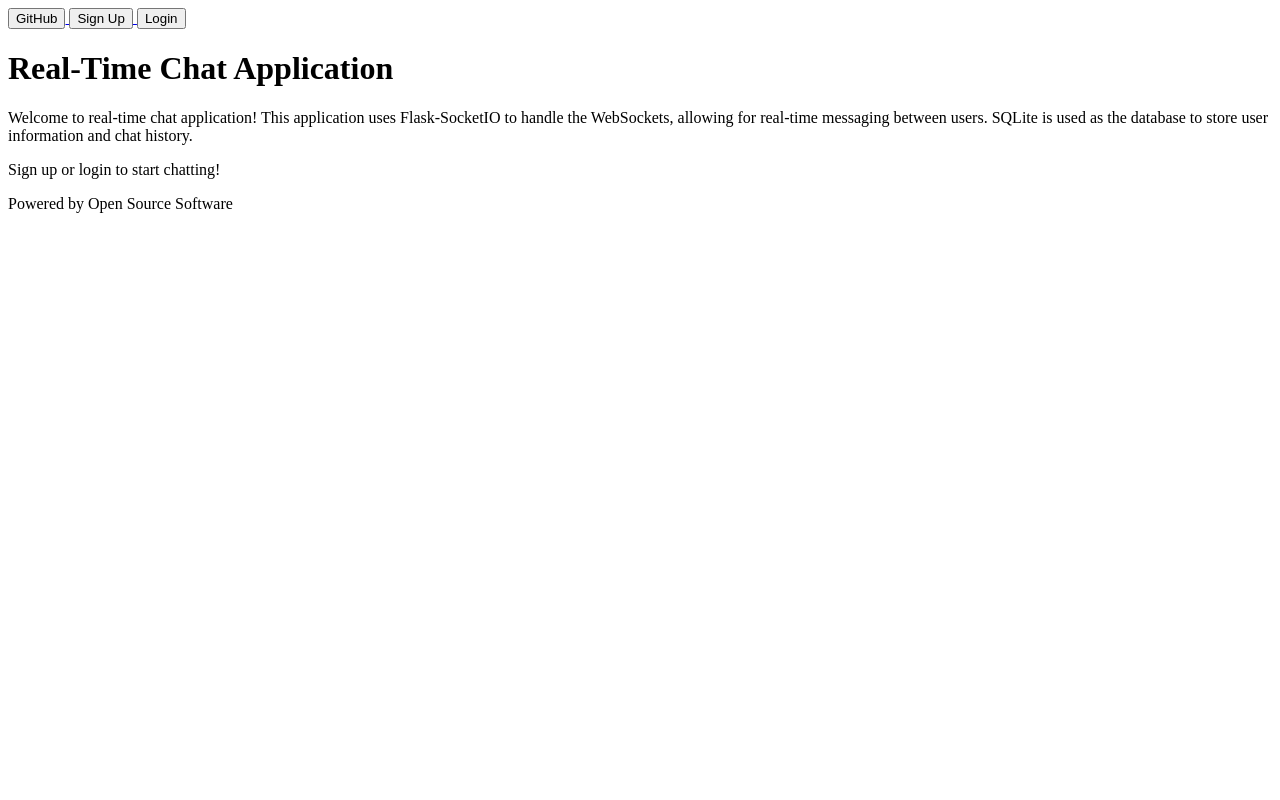
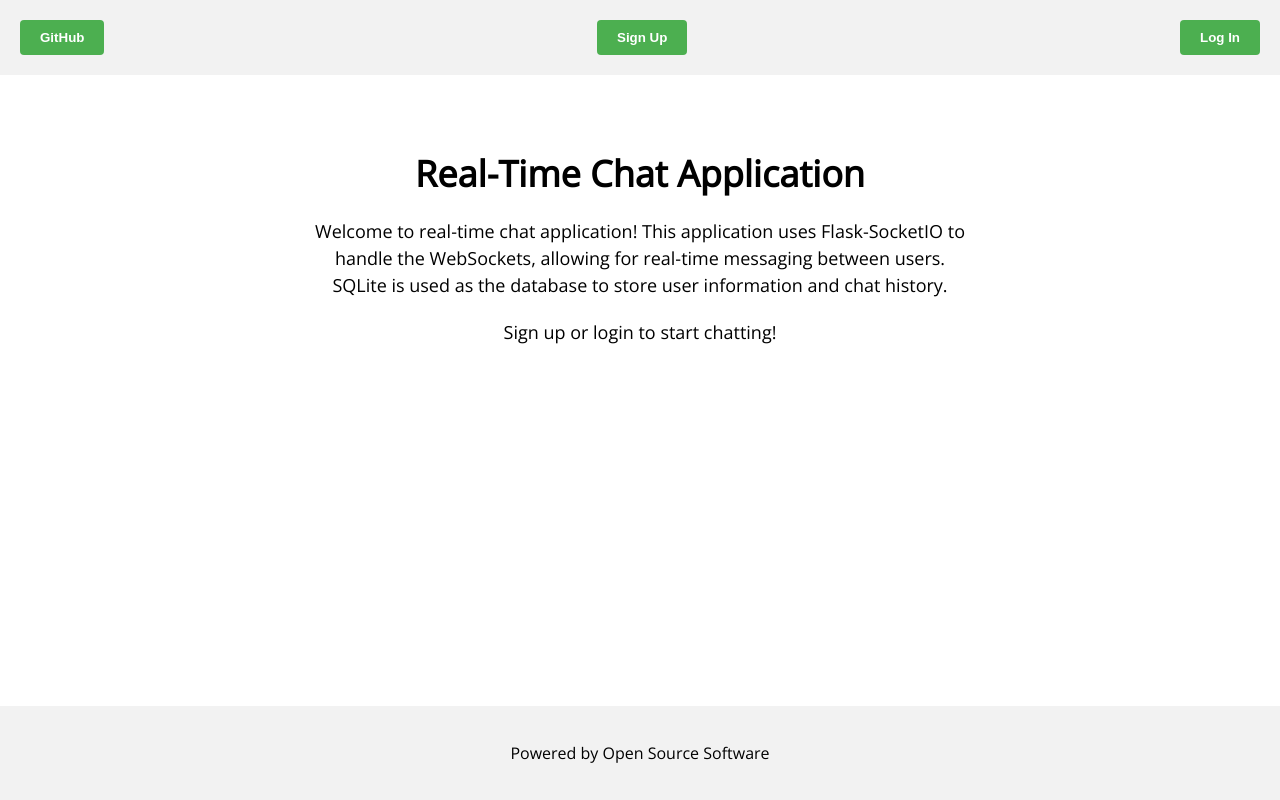
Before and after one commit to bimzhanovt/realtime-chat-app, a Flask app: page / in a window 1280 px wide. Run offline with Flask 2, Linux system fonts and the light colour scheme.

Commit message:
Stylize pages

```diff
--- a/realtime_chat/__init__.py
+++ b/realtime_chat/__init__.py
@@ -1,7 +1,7 @@
 import secrets
 from flask import Flask
 
-app = Flask(__name__)
+app = Flask(__name__, static_url_path='')
 app.config.from_mapping(
     SECRET_KEY=secrets.token_hex(16),
     SQLALCHEMY_DATABASE_URI='sqlite:///realtime_chat.db',
--- /dev/null
+++ b/realtime_chat/static/styles/style.css
@@ -0,0 +1,95 @@
+body {
+    font-family: "Open Sans", sans-serif;
+    height: 100%;
+    margin: 0;
+    display: flex;
+    flex-direction: column;
+}
+
+header {
+    display: flex;
+    justify-content: space-between;
+    align-items: center;
+    padding: 20px;
+    background-color: #f2f2f2;
+}
+
+header button,
+form input[type="submit"] {
+    padding: 10px 20px;
+    border: none;
+    border-radius: 4px;
+    background-color: #4caf50;
+    color: #ffffff;
+    font-weight: bold;
+    cursor: pointer;
+}
+
+.form-button {
+    padding: 0;
+    margin: 0;
+    box-shadow: none;
+}
+
+main {
+    text-align: center;
+    margin: 50px auto;
+    flex: 1;
+}
+
+main h1 {
+    font-size: 36px;
+    margin-bottom: 20px;
+}
+
+main p {
+    font-size: 18px;
+    line-height: 1.5;
+    margin-bottom: 20px;
+}
+
+footer {
+    background-color: #f2f2f2;
+    padding: 20px;
+    text-align: center;
+}
+
+form {
+    background-color: #f2f2f2;
+    padding: 20px;
+    border-radius: 4px;
+    box-shadow: 0px 0px 10px #1a1a1a1a;
+    max-width: 500px;
+    margin: 0 auto;
+}
+
+form label {
+    display: block;
+    font-size: 18px;
+    margin-bottom: 10px;
+}
+
+form input[type="text"],
+form input[type="password"] {
+    font-size: 18px;
+    padding: 10px;
+    border: none;
+    border-radius: 4px;
+    width: 100%;
+    margin-bottom: 20px;
+}
+
+form input[type="submit"]:hover {
+    background-color: #3e8e41;
+}
+
+.warning {
+    background-color: #ffeeba;
+    border-radius: 4px;
+    box-shadow: 0px 0px 10px #1a1a1a1a;
+    color: #856404;
+    font-size: 14px;
+    padding: 12px 20px;
+    max-width: 500px;
+    margin: 20px auto;
+}
--- a/realtime_chat/templates/base.html
+++ b/realtime_chat/templates/base.html
@@ -4,6 +4,8 @@
   <meta http-equiv="X-UA-Compatible" content="IE=edge">
   <meta name="viewport" content="width=device-width, initial-scale=1.0">
   <title>{% block title %}Real-Time Chat{% endblock %}</title>
+  <link href="https://fonts.googleapis.com/css?family=Open+Sans" rel="stylesheet">
+  <link href="{{ url_for('static', filename='styles/style.css') }}" rel="stylesheet" type="text/css">
 </head>
 <body>
   {% block content %}
--- a/realtime_chat/templates/flashed_messages.html
+++ b/realtime_chat/templates/flashed_messages.html
@@ -1,7 +1,7 @@
 {% with messages = get_flashed_messages() %}
   {% if messages %}
     {% for message in messages %}
-      <span>{{ message }}</span>
+      <div class="warning">{{ message }}</div>
     {% endfor %}
   {% endif %}
 {% endwith %}
--- a/realtime_chat/templates/header.html
+++ b/realtime_chat/templates/header.html
@@ -2,10 +2,28 @@
   <a href="https://github.com/bimzhanovt/realtime-chat-app" target="_blank">
     <button>GitHub</button>
   </a>
-  <a href="{{ url_for('signup')}}">
-    <button>Sign Up</button>
-  </a>
-  <a href="{{ url_for('login') }}">
-    <button>Login</button>
-  </a>
+
+  {% if current_user.is_authenticated %}
+    <p style="margin: 0;">You are logged in as <strong>{{ current_user.username }}</strong></p>
+    <form action="{{ url_for('logout') }}" method="POST" class="form-button">
+      {{ logout_form.hidden_tag() }}
+      {{ logout_form.submit() }}
+    </form>
+  {% else %}
+    {% if request.path != url_for('home') %}
+      <a href="{{ url_for('home')}}">
+        <button>Home</button>
+      </a>
+    {% endif %}
+    {% if request.path != url_for('signup') %}
+      <a href="{{ url_for('signup')}}">
+        <button>Sign Up</button>
+      </a>
+    {% endif %}
+    {% if request.path != url_for('login') %}
+      <a href="{{ url_for('login') }}">
+        <button>Log In</button>
+      </a>
+    {% endif %}
+  {% endif %}
 </header>
--- a/realtime_chat/templates/index.html
+++ b/realtime_chat/templates/index.html
@@ -1,23 +1,17 @@
 {% extends "base.html" %}
 
 {% block content %}
-    {% if current_user.is_authenticated %}
-      <main>
-        <p>Logged in as <strong>{{ current_user.username }}</strong></p>
-        <form action="{{ url_for('logout') }}" method="POST">
-          {{ logout_form.hidden_tag() }}
-          {{ logout_form.submit() }}
-        </form>
-      </main>
-    {% else %}
   {% include "header.html" %}
 
-      <main>
+  {% if current_user.is_authenticated %}
+    <main></main>
+  {% else %}
+    <main style="max-width: 650px;">
       <h1>Real-Time Chat Application</h1>
       <p>Welcome to real-time chat application! This application uses Flask-SocketIO to handle the WebSockets, allowing for real-time messaging between users. SQLite is used as the database to store user information and chat history.</p>
       <p>Sign up or login to start chatting!</p>
     </main>
+  {% endif %}
 
   {% include "footer.html" %}
-    {% endif %}
 {% endblock %}
--- a/realtime_chat/templates/login.html
+++ b/realtime_chat/templates/login.html
@@ -6,12 +6,15 @@
   {% include "header.html" %}
 
   <main>
+    <h1>Log in to your account</h1>
+
     {% if login_form.username.errors %}
       {% for error in login_form.username.errors %}
-        <span>{{ error }}</span>
+        <div class="warning">{{ error }}</div>
       {% endfor %}
     {% endif %}
     {% include "flashed_messages.html" %}
+
     <form action="{{ request.path }}" method="post">
       {{ login_form.hidden_tag() }}
       {{ login_form.username.label }} {{ login_form.username() }}
--- a/realtime_chat/templates/signup.html
+++ b/realtime_chat/templates/signup.html
@@ -6,12 +6,15 @@
   {% include "header.html" %}
 
   <main>
+    <h1>Create your chat account</h1>
+
     {% if signup_form.username.errors %}
       {% for error in signup_form.username.errors %}
-        <span>{{ error }}</span>
+        <div class="warning">{{ error }}</div>
       {% endfor %}
     {% endif %}
     {% include "flashed_messages.html" %}
+
     <form action="{{ request.path }}" method="post">
       {{ signup_form.hidden_tag() }}
       {{ signup_form.name.label }} {{ signup_form.name() }}
```
Lines whose indentation alone changed are shown as unchanged.
